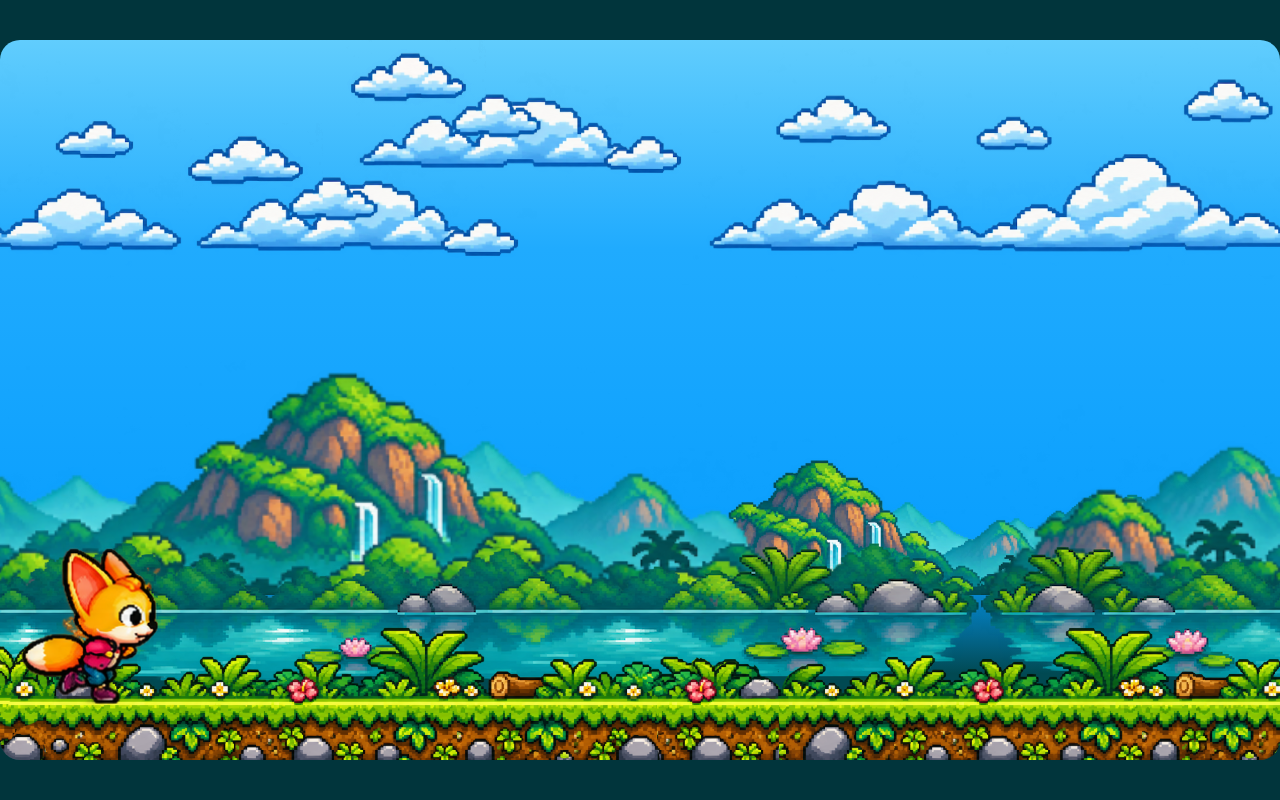
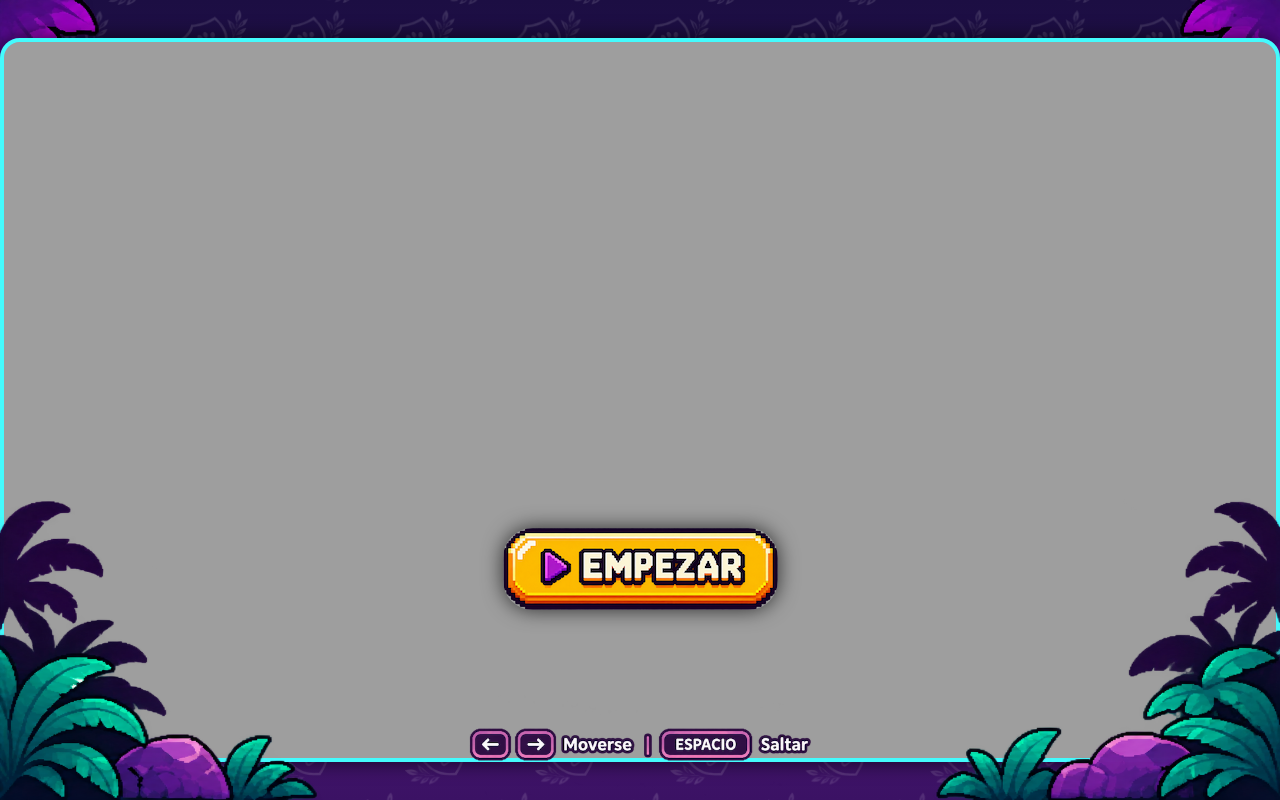
Before and after one commit to zmencay/lab-game, a plain HTML site: page index.html in a window 1280 px wide. Drawn offline with Linux system fonts and the light colour scheme.

Commit message:
feat: init window

```diff
--- a/css/style.css
+++ b/css/style.css
@@ -5,19 +5,77 @@
 body {
   height: 100vh;
 
-  background-color: #01353c;
+  background: #61CDFD;
+  background: linear-gradient(180deg, #1c0e43 0%, #31125d 50%, #5d1a8a 60%, #3b1264 100%);
 }
 
-canvas {
-  border-radius: 20px;
-  overflow: hidden;
-  background: #61CDFD;
-  background: linear-gradient(180deg, rgba(97, 205, 253, 1) 0%, rgba(32, 171, 254, 1) 29%, rgba(8, 158, 254, 1) 73%, rgba(1, 73, 82, 1) 88%);
+.game-bgn {
+  position: relative;
+  height: 100%;
+  background: url(../assets/ui/game-pattern.png) repeat center;
+  background-size: 740px;
 }
+  .game-bgn::before,
+  .game-bgn::after {
+    content: "";
+    position: absolute;
+    left: 0;
+    width: 100%;
+  }
+    .game-bgn::before {
+      top: 0;
+      height: 161px;
+      background: url(../assets/ui/bgn-game-header.png) no-repeat 0 0;
+      background-size: contain;
+    }
+    .game-bgn::after {
+      bottom: 0;
+      height: 513px;
+      background: url(../assets/ui/bgn-game-footer.png) no-repeat center bottom;
+      background-size: contain;
+    }
+
+#initBtn {
+  position: absolute;
+  z-index: 10;
+  top: 66vh;
+  background: url(../assets/ui/initBtn.png) no-repeat center;
+  width: 275px;
+  height: 82px;
+  border: 0;
+  outline: 0;
+  text-indent: -999999em;
+  cursor: pointer;
+  border-radius: 30px;
+  box-shadow: 0 0 20px rgba(0,0,0, .7);
+}
+  #initBtn.hidden {
+    display: none;
+  }
 
 #canvas-container {
+  position: relative;
   height: 100%;
   display: flex;
   justify-content: center;
   align-items: center;
 }
+
+  #canvas-container::before {
+    content: "";
+    position: absolute;
+    bottom: 0;
+    width: 30vw;
+    height: 14vh;
+    background: url(../assets/ui/controles-copy.png) no-repeat center;
+    background-size: cover;
+  }
+
+  canvas {
+    border-radius: 20px;
+    border: 4px solid #44fbfd;
+    overflow: hidden;
+    background: #61CDFD;
+    background: linear-gradient(180deg, rgba(97, 205, 253, 1) 0%, rgba(32, 171, 254, 1) 29%, rgba(8, 158, 254, 1) 73%, rgba(1, 73, 82, 1) 88%);
+    box-shadow: 0 0 20px rgba(0,0,0, .7);
+  }
--- a/index.html
+++ b/index.html
@@ -9,9 +9,11 @@
 </head>
 
 <body>
-
-  <div id="canvas-container">
-    <canvas id="lda-game"></canvas>
+  <div class="game-bgn">
+    <div id="canvas-container">
+      <button id="initBtn">Empezar</button>
+      <canvas id="lda-game"></canvas>
+    </div>
   </div>
 
   <script src="js/constants.js"></script>
--- a/js/index.js
+++ b/js/index.js
@@ -2,7 +2,9 @@
 // GAME INIT
 // ---------------------
 document.addEventListener('DOMContentLoaded', () => {
-  const game = new Game('lda-game')
+  const initBtn = document.getElementById("initBtn")
+
+  const game = new Game('lda-game', initBtn)
   game.start()
 })
 // ---------------------
--- a/js/models/game.js
+++ b/js/models/game.js
@@ -1,7 +1,7 @@
 // Orquestador de todo lo que pase en mi juego
 
 class Game {
-  constructor(canvasId) {
+  constructor(canvasId, initBtn) {
     this.canvas = document.getElementById(canvasId)
     this.canvas.width = CANVAS_W
     this.canvas.height = CANVAS_H
@@ -11,6 +11,9 @@ class Game {
     this.fps = FPS
     this.drawIntervalId = null
 
+    this.isStartedClicked = false
+    this.initBtn = initBtn;
+
     this.mario = new Mario(this.ctx, 20, 20)
     this.mario.groundTo(this.canvas.height - BG_FLOOR)
 
@@ -19,15 +22,20 @@ class Game {
     this.mountains = new Bgnscenary(this.ctx, './assets/bgn/levels/bgn-mountains.png', 0, 320, 1280, 235, 0.1)
     this.aqua = new Bgnscenary(this.ctx, './assets/bgn/levels/bgn-aqua.png', 0, 290, 1280, 427, 0.1)
     this.floor = new Bgnscenary(this.ctx, './assets/bgn/levels/bgn-floor.png', 0, this.canvas.height - 133, 1280, 133, 0)
+    this.initWindow = new Bgnscenary(this.ctx, './assets/ui/bgn-init.png', 0, 0, 1280, 720, 0)
   }
 
   start() {
     if (this.drawIntervalId === null) {
       this.setupListeners()
       this.drawIntervalId = setInterval(() => {
-        this.clear()
-        this.move()
-        this.draw()
+        if (this.isStartedClicked) {
+          this.clear()
+          this.move()
+          this.draw()
+        } else {
+          this.initWindow.draw()
+        }
       }, this.fps)
     }
   }
@@ -58,6 +66,10 @@ class Game {
   }
 
   setupListeners() {
+    this.initBtn.addEventListener('click', () => {
+      this.isStartedClicked = true;
+      this.initBtn.classList.add("hidden")
+    })
     addEventListener('keydown', (event) => {
       this.mario.onKeyEvent(event)
     })
```
Also changed, not shown: assets/ui/bgn-game-footer.png (added), assets/ui/bgn-game-header.png (added), assets/ui/controles-copy.png (added), assets/ui/game-pattern.png (added), assets/ui/initBtn.png (added), 1 other file.
